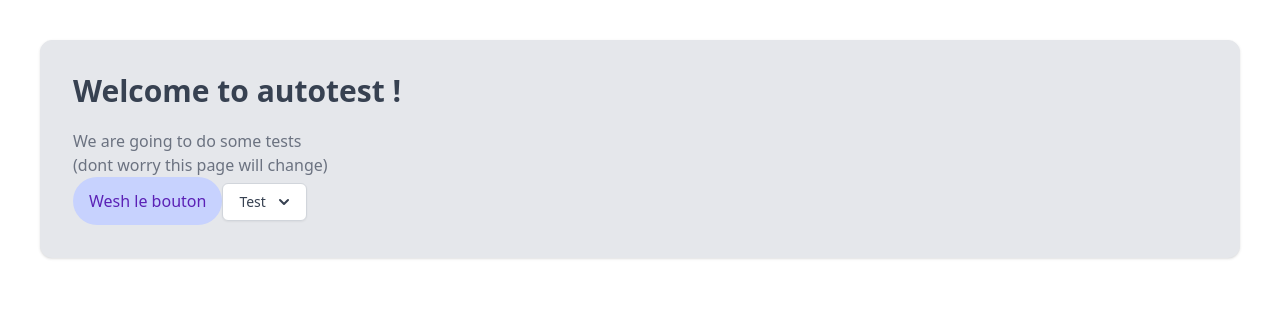
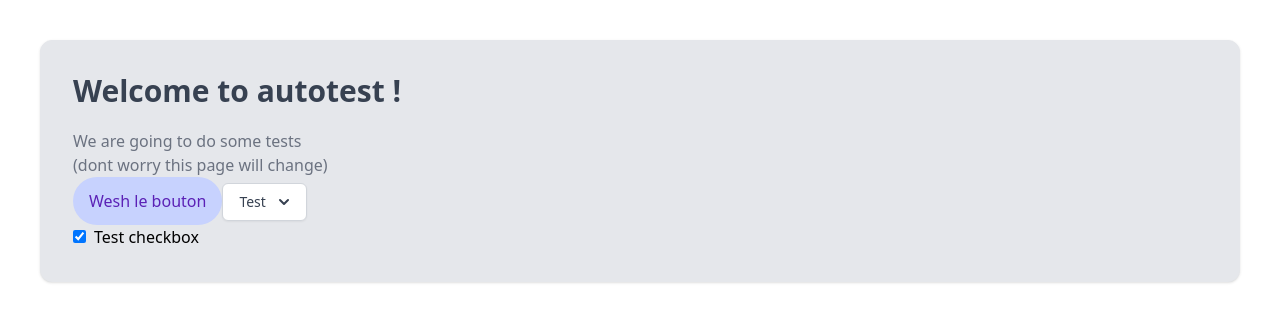
Before and after one commit to flamingautotest/front, a Next.js app: page / in a window 1280 px wide. Shown: the top 322 px of the page. Built offline with nearby package versions, Linux system fonts and the light colour scheme.

Commit message:
feat(Checkbox):add component checkbox

```diff
--- /dev/null
+++ b/components/Checkbox.js
@@ -0,0 +1,25 @@
+import { useState } from 'react'
+
+export default function Checkbox(props) {
+    const [checked,setChecked] = useState(props.value | true)
+	const onChange = () => {
+		setChecked(!checked);
+	};
+
+    return (
+        <div>
+            <input
+                id={props.id}
+                type="checkbox"
+                checked={checked}
+                onChange={onChange}
+            />
+            <label
+                htmlFor={props.id}
+                className="ml-2"
+            >
+                {props.label}
+            </label>
+        </div>
+    );
+}
--- a/components/index.js
+++ b/components/index.js
@@ -1,2 +1,3 @@
 export { default as Button } from './Button'
 export { default as DropDown } from './DropDown'
+export { default as Checkbox } from './Checkbox'
--- a/pages/index.js
+++ b/pages/index.js
@@ -1,4 +1,4 @@
-import { Button, DropDown } from "~/components"
+import { Button, DropDown, Checkbox} from "~/components"
 
 export default function Home() {
 	const ddItems = [
@@ -28,6 +28,10 @@ export default function Home() {
 				items={ddItems}
 				onChange={(item) => console.log(item)}
 			/>
+			<Checkbox
+				id="checkbox"
+				label="Test checkbox"
+			/>
 		</div>
 	)
 }
```
